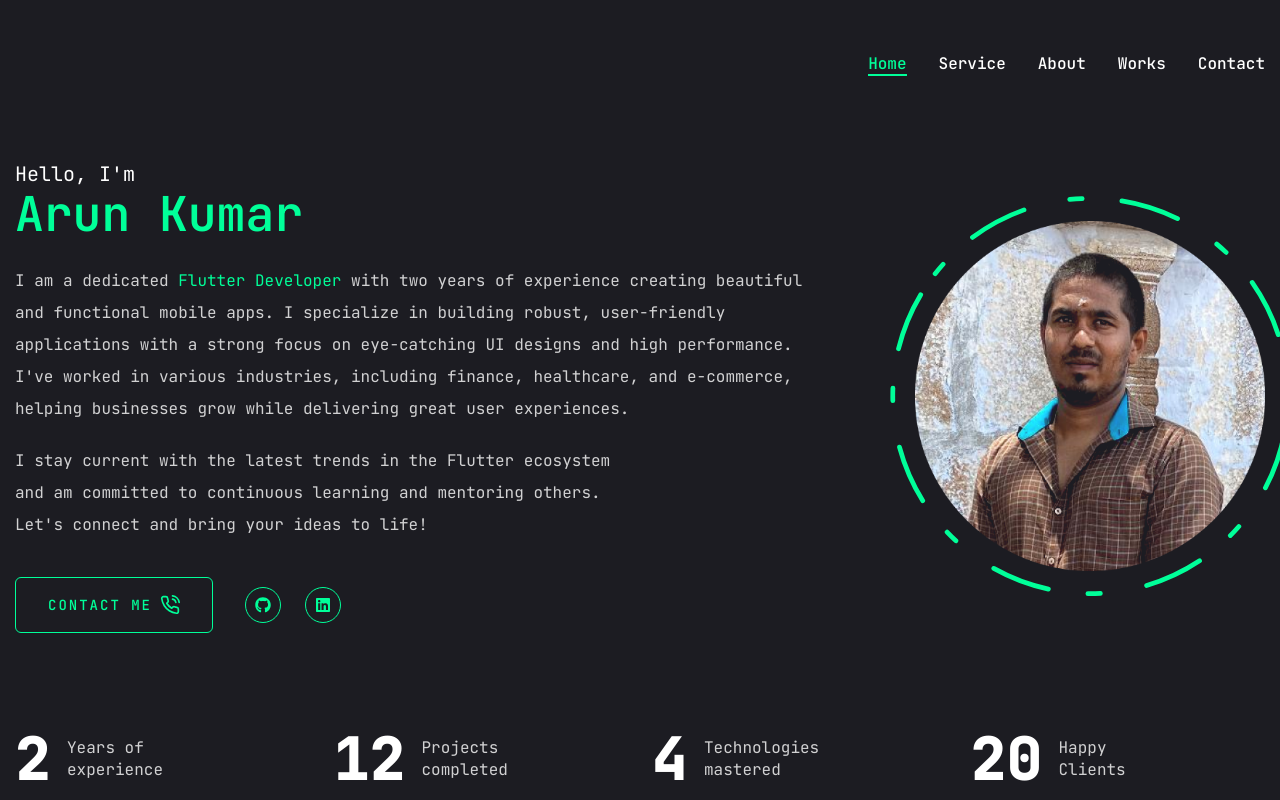
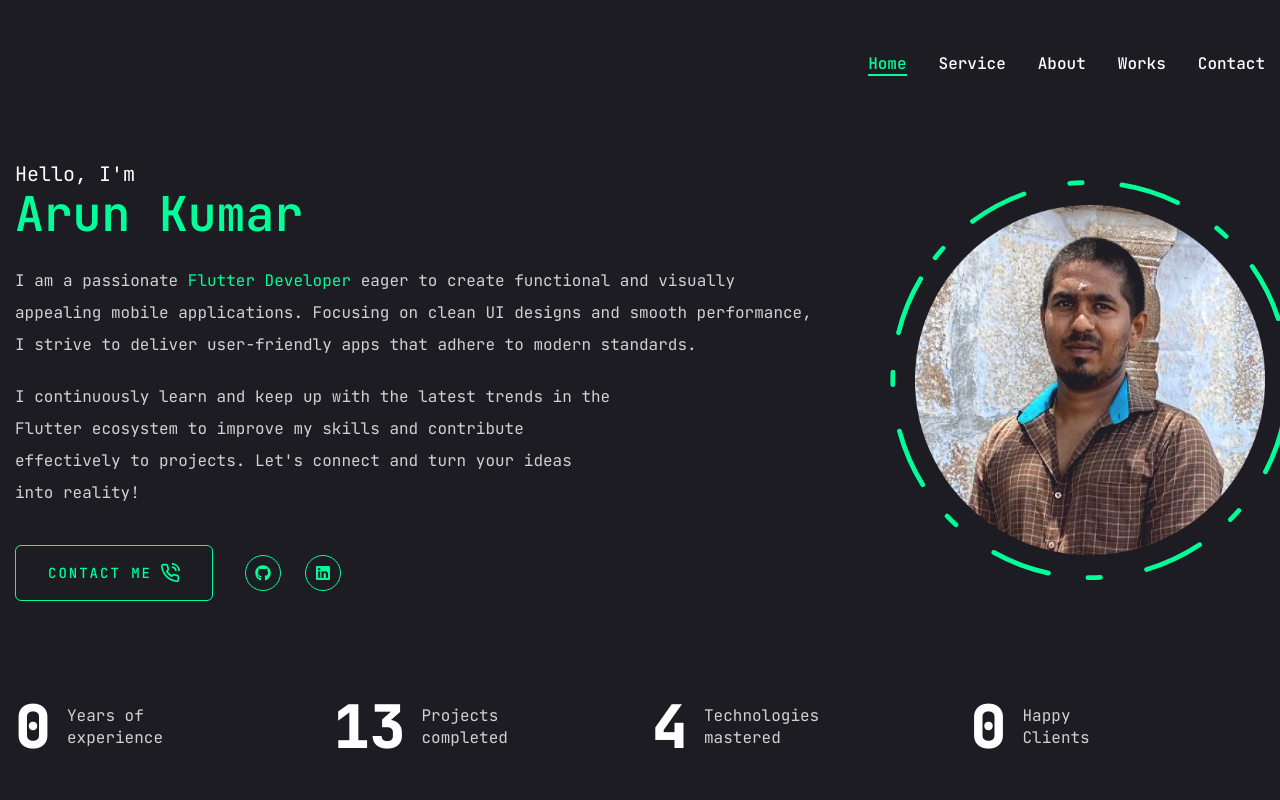
Before and after one commit to ATHIRADI/resume, a Next.js app: page / in a window 1280 px wide. Built offline with nearby package versions, Linux system fonts and the light colour scheme.

Commit message:
30 commit

```diff
--- a/app/about/page.jsx
+++ b/app/about/page.jsx
@@ -36,8 +36,8 @@ const experience = {
   description:
     "With over 2 years of hands-on experience in web and mobile application development, I have honed my skills in modern technologies and frameworks, delivering high-quality solutions for diverse clients.",
   items: [
-      {
-      company: "Fiverr",
+    {
+      company: "None",
       position: "Flutter Developer",
       duration: "2023 - Present",
     },
@@ -123,7 +123,7 @@ const skills = {
     {
       icon: <SiMongodb />,
       name: "MongoDB",
-    }
+    },
   ],
 };
 
--- a/app/page.js
+++ b/app/page.js
@@ -24,7 +24,7 @@ const Home = () => {
             </h1>
 
             <div className="mb-9 space-y-5">
-              <p className="max-w-[800px]  text-white/80">
+              {/* <p className="max-w-[800px]  text-white/80">
                 I am a dedicated{" "}
                 <span className="text-accent"> Flutter Developer </span> with
                 two years of experience creating beautiful and functional mobile
@@ -38,6 +38,20 @@ const Home = () => {
                 I stay current with the latest trends in the Flutter ecosystem
                 and am committed to continuous learning and mentoring others.
                 Let's connect and bring your ideas to life!
+              </p> */}
+
+              <p className="max-w-[800px]  text-white/80">
+                I am a passionate{" "}
+                <span className="text-accent"> Flutter Developer </span> eager
+                to create functional and visually appealing mobile applications.
+                Focusing on clean UI designs and smooth performance, I strive to
+                deliver user-friendly apps that adhere to modern standards.
+              </p>
+              <p className="max-w-[600px]  text-white/80">
+                I continuously learn and keep up with the latest trends in the
+                Flutter ecosystem to improve my skills and contribute
+                effectively to projects. Let's connect and turn your ideas into
+                reality!
               </p>
             </div>
             <div className="flex flex-col xl:flex-row items-center gap-8">
--- a/components/States.jsx
+++ b/components/States.jsx
@@ -3,10 +3,10 @@ import React from "react";
 import CountUp from "react-countup";
 
 const stats = [
-  { num: 2, text: "Years of experience" },
-  { num: 12, text: "Projects completed" },
+  { num: 0, text: "Years of experience" },
+  { num: 13, text: "Projects completed" },
   { num: 4, text: "Technologies mastered" },
-  { num: 20, text: "Happy Clients" },
+  { num: 0, text: "Happy Clients" },
 ];
 
 const States = () => {
```
